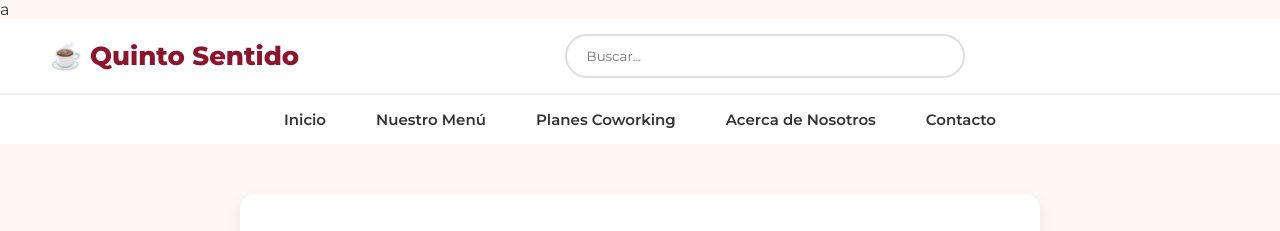
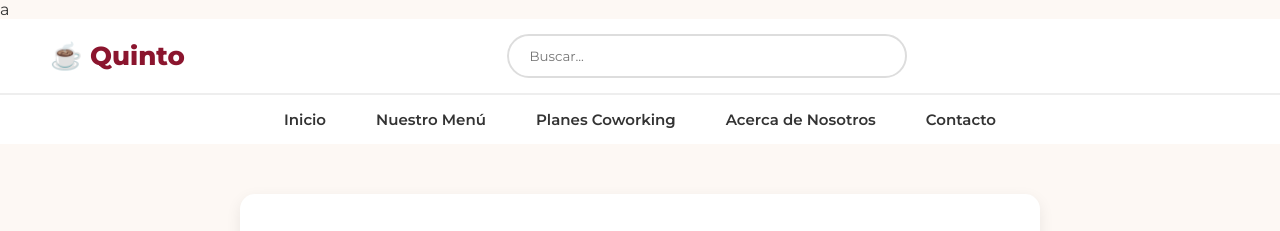
Before and after one commit to kcythiago/Programacionweb, a plain HTML site: page Programacionweb/nosotros.html in a window 1280 px wide. Shown: the top 231 px of the page. Drawn offline with Linux system fonts and the light colour scheme.

Commit message:
Shorten header title from 'Quinto Sentido' to 'Quinto'

```diff
--- a/Programacionweb/nosotros.html
+++ b/Programacionweb/nosotros.html
@@ -10,7 +10,7 @@ a<!DOCTYPE html>
 
     <header class="top-bar">
         <div class="logo">
-            <h1>☕ Quinto Sentido</h1>
+            <h1>☕ Quinto</h1>
         </div>
         <div class="search-bar">
             <input type="text" placeholder="Buscar...">
```
